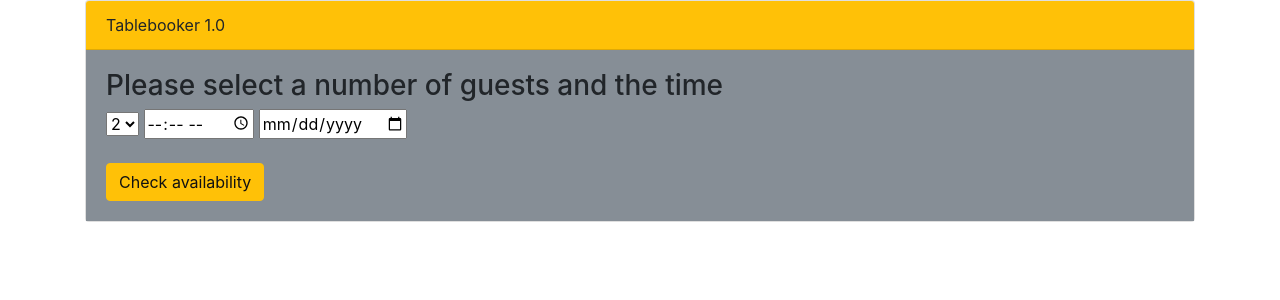
After one commit to Pmertgen/Tablebooker, a PHP site: page /main.php in a window 1280 px wide. The commit adds this page. Shown: the top 300 px of the page. Run offline with PHP 8.4, Linux system fonts and the light colour scheme.

Commit message:
Outsourced html header, included the date to choose The html header is now in a separate file. The main.html became the main.php.

```diff
--- /dev/null
+++ b/header.html
@@ -0,0 +1,11 @@
+<!DOCTYPE html>
+<html>
+<head>
+	<meta charset="UTF-8">
+    <meta name="viewport" content="width=device-width, initial-scale=1.0">
+    <meta http-equiv="X-UA-Compatible" content="ie=edge">
+    <link rel="stylesheet" href="https://maxcdn.bootstrapcdn.com/bootstrap/4.0.0-beta/css/bootstrap.min.css" integrity="sha384-/Y6pD6FV/Vv2HJnA6t+vslU6fwYXjCFtcEpHbNJ0lyAFsXTsjBbfaDjzALeQsN6M" crossorigin="anonymous">
+
+    <title>Tablebooker</title>
+</head>
+<body>
--- /dev/null
+++ b/main.php
@@ -0,0 +1,33 @@
+<?php require "header.html";?>
+
+<div class="container">
+<div class="card">
+  <div class="card-header bg-warning">
+    Tablebooker 1.0
+  </div>
+  <div class="card-body bg-secondary">
+
+     <form action="index.php" target="_self" method="post">
+    	<h3>Please select a number of guests and the time</h3>
+        <select name="people">
+    		<option>2</option>
+    		<option>3</option>
+    		<option>4</option>
+    		<option>5</option>
+    		<option>6</option>
+    		<option>7</option>
+    		<option>8</option>
+    	</select>
+      <input type="time" name="time">
+      <input type="date" name="date">
+        	<br><br>
+    	<button class="btn btn-warning" type="submit" name="submitguests">Check availability</button>
+    </form>
+
+  </div>
+</div>
+</div>
+
+
+</body>
+</html>
```
Also changed, not shown: ask_db.php (+6 -3 lines), choosetable.php (+11 -1 lines), index.php (+1 -11 lines).
